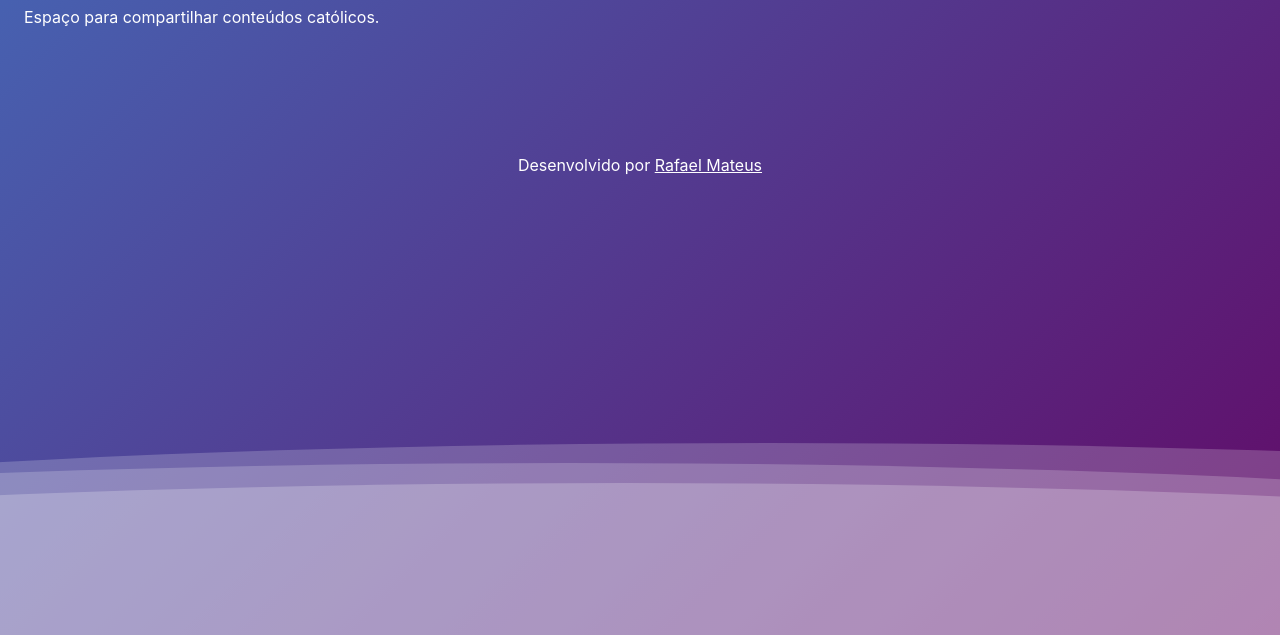
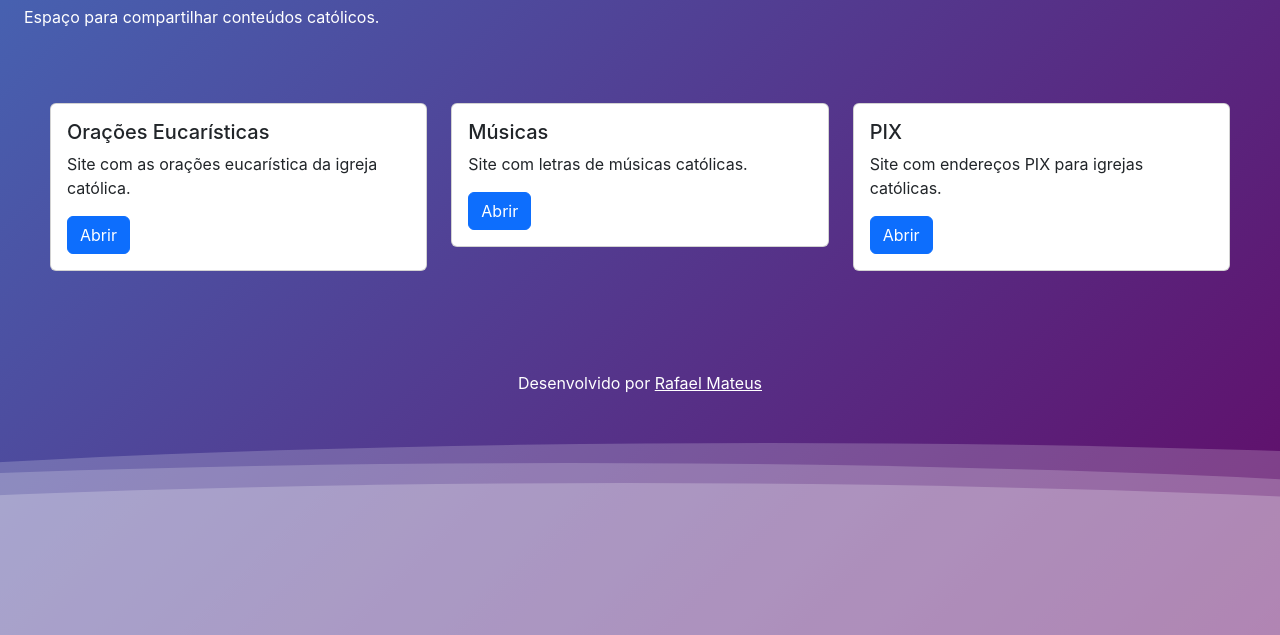
Before and after one commit to localcatolico/localcatolico, a plain HTML site: page index.html in a window 1280 px wide. Shown: the part 165-800 px from the top of the page. Drawn offline with nearby package versions, Linux system fonts and the light colour scheme.

Commit message:
feat: add sites button

```diff
--- a/index.html
+++ b/index.html
@@ -26,9 +26,35 @@
       <p class="text-white">Espaço para compartilhar conteúdos católicos.</p>
     </header>
     <main>
-      <div class="d-flex justify-content-center" style="margin-top: 50px">
-        <div class="col-md-6">
-          <div class="accordion accordion-flush" id="churchs"></div><br>
+      <div class="" style="padding: 50px">
+        <div class="row">
+          <div class="col-sm-4">
+            <div class="card">
+              <div class="card-body">
+                <h5 class="card-title">Orações Eucarísticas</h5>
+                <p class="card-text">Site com as orações eucarística da igreja católica.</p>
+                <a href="https://oracoes.localcatolico.com.br" class="btn btn-primary">Abrir</a>
+              </div>
+            </div>
+          </div>
+          <div class="col-sm-4">
+            <div class="card">
+              <div class="card-body">
+                <h5 class="card-title">Músicas</h5>
+                <p class="card-text">Site com letras de músicas católicas.</p>
+                <a href="https://musicas.localcatolico.com.br" class="btn btn-primary">Abrir</a>
+              </div>
+            </div>
+          </div>
+          <div class="col-sm-4">
+            <div class="card">
+              <div class="card-body">
+                <h5 class="card-title">PIX</h5>
+                <p class="card-text">Site com endereços PIX para igrejas católicas.</p>
+                <a href="https://pix.localcatolico.com.br" class="btn btn-primary">Abrir</a>
+              </div>
+            </div>
+          </div>
         </div>
       </div>
       <footer class="d-flex justify-content-center text-white" style="margin-top: 50px">
```
